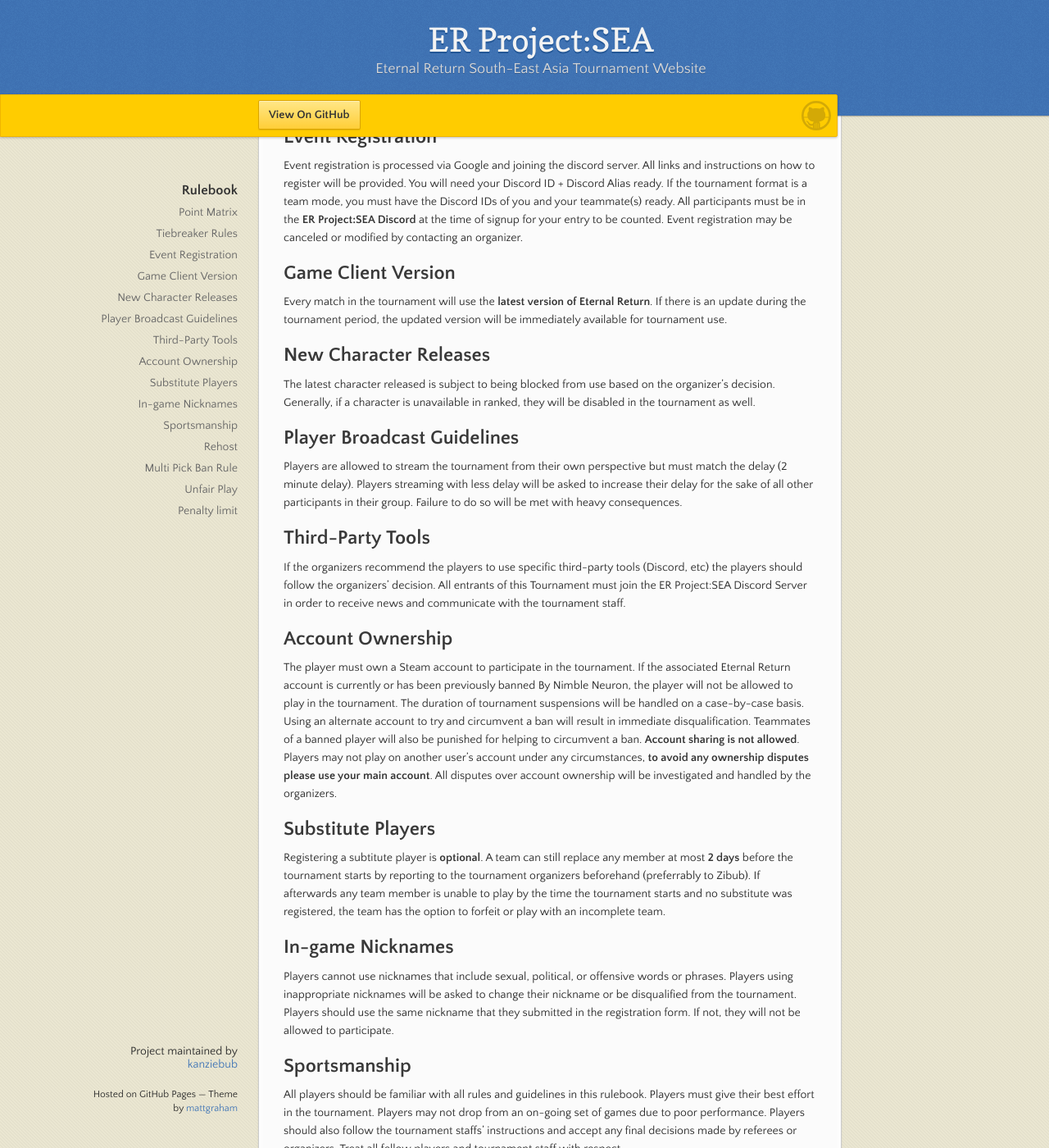
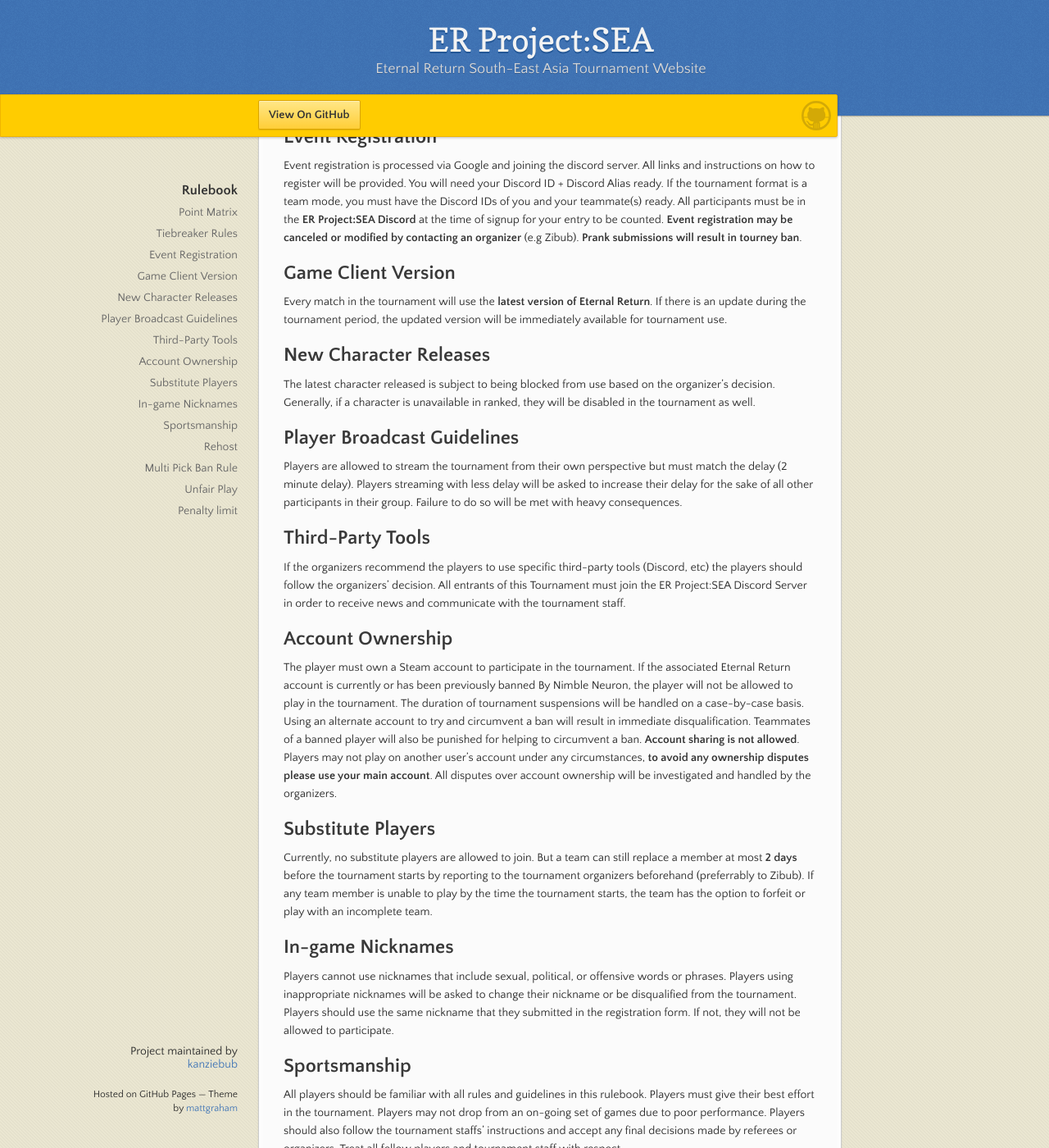
Before and after one commit to kanziebub/ProjectSEA, a Jekyll site: the page built from rulebook.md, in a window 1280 px wide and 1400 px high, scrolled down 978 px. Shown: the whole window at 82% size. Built offline with Jekyll 4.4.1, drawn with Linux system fonts in a browser that asks for light colours.

Commit message:
mod/RB/registration

```diff
--- a/rulebook.md
+++ b/rulebook.md
@@ -43,7 +43,7 @@
 ## Event Registration
 
 Event registration is processed via Google and joining the discord server.
-All links and instructions on how to register will be provided. You will need your Discord ID + Discord Alias ready. If the tournament format is a team mode, you must have the Discord IDs of you and your teammate(s) ready. All participants must be in the **ER Project:SEA Discord** at the time of signup for your entry to be counted. Event registration may be canceled or modified by contacting an organizer.
+All links and instructions on how to register will be provided. You will need your Discord ID + Discord Alias ready. If the tournament format is a team mode, you must have the Discord IDs of you and your teammate(s) ready. All participants must be in the **ER Project:SEA Discord** at the time of signup for your entry to be counted. **Event registration may be canceled or modified by contacting an organizer** (e.g Zibub). **Prank submissions will result in tourney ban**.
 
 ## Game Client Version
 
@@ -67,7 +67,7 @@
 
 ## Substitute Players
 
-Registering a subtitute player is **optional**. A team can still replace any member at most **2 days** before the tournament starts by reporting to the tournament organizers beforehand (preferrably to Zibub). If afterwards any team member is unable to play by the time the tournament starts and no substitute was registered, the team has the option to forfeit or play with an incomplete team.
+Currently, no substitute players are allowed to join. But a team can still replace a member at most **2 days** before the tournament starts by reporting to the tournament organizers beforehand (preferrably to Zibub). If any team member is unable to play by the time the tournament starts, the team has the option to forfeit or play with an incomplete team.
 
 ## In-game Nicknames
 
```
